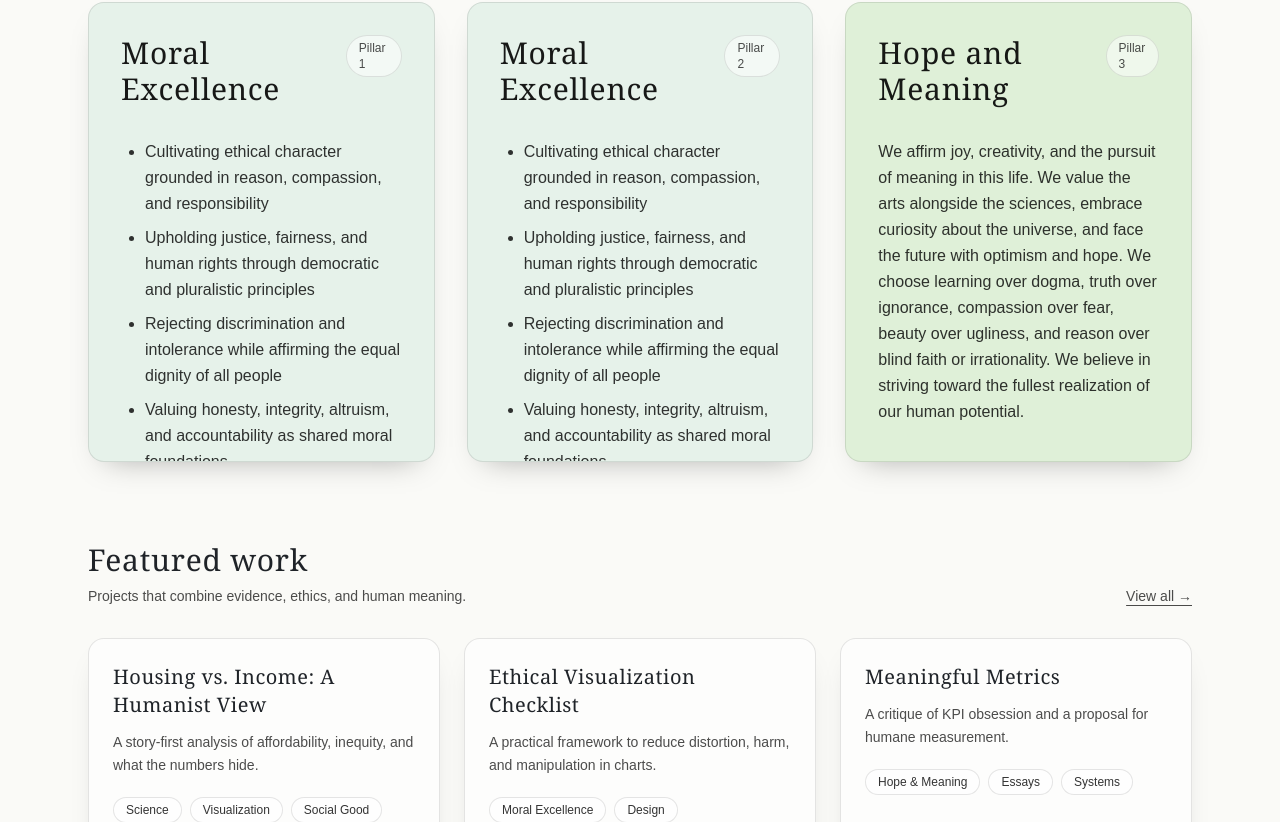
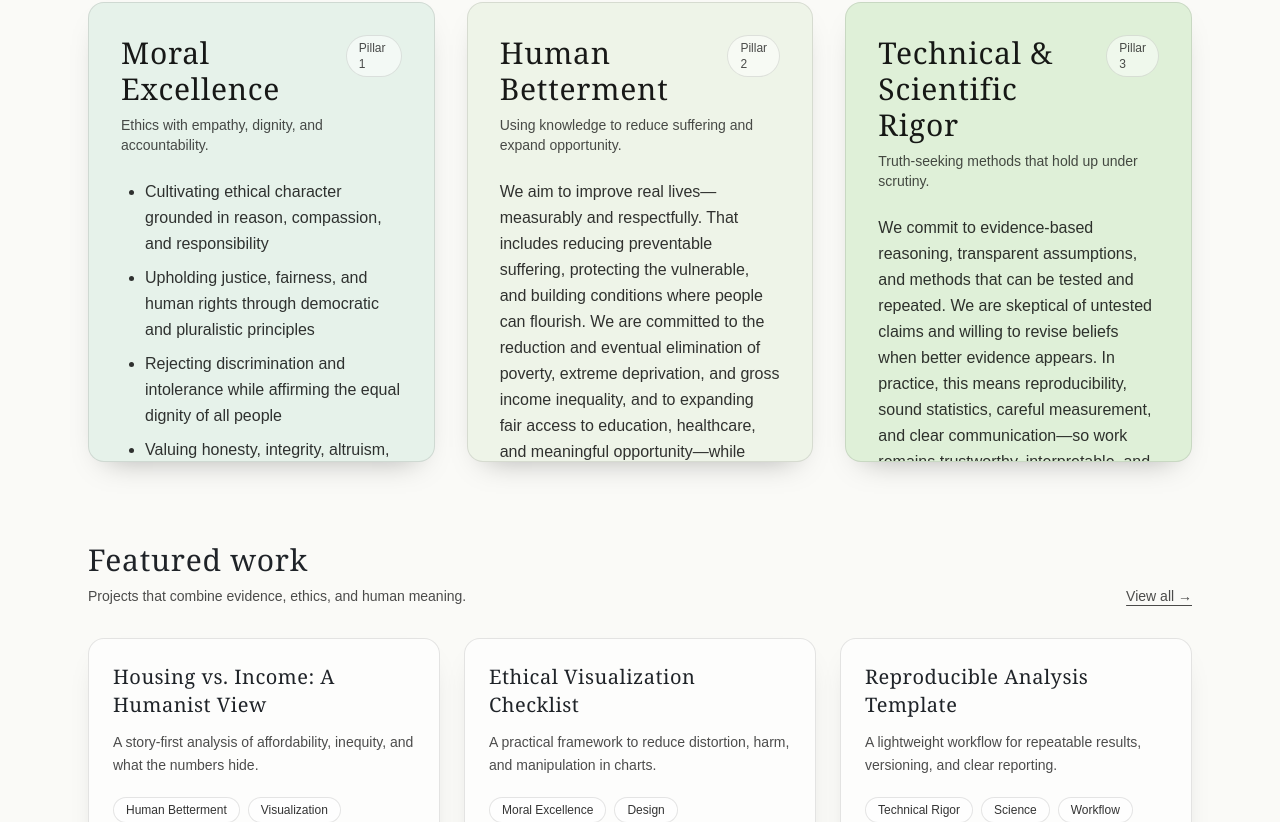
Before and after one commit to BryanB-prog/ThreePillars, a Next.js app: page / in a window 1280 px wide. Shown: the part 498-1320 px from the top of the page. Built offline with nearby package versions, Linux system fonts and the light colour scheme.

Commit message:
Update page.tsx

```diff
--- a/app/page.tsx
+++ b/app/page.tsx
@@ -1,4 +1,3 @@
-
 // app/page.tsx
 // Sentropy — Modern / Data Humanism homepage (Next.js App Router + Tailwind)
 
@@ -7,7 +6,7 @@ import Link from "next/link";
 type Pillar = {
   title: string;
   subtitle: string;
-  blurb: string;
+  blurb: React.ReactNode; // allows string OR JSX (like <ul>)
   bg: string; // Tailwind bg class
   href: string;
   points: string[];
@@ -24,7 +23,7 @@ type Project = {
 const pillars: Pillar[] = [
   {
     title: "Moral Excellence",
-  subtitle: "",
+    subtitle: "Ethics with empathy, dignity, and accountability.",
     blurb: (
       <ul className="list-disc pl-6 space-y-2">
         <li>Cultivating ethical character grounded in reason, compassion, and responsibility</li>
@@ -32,8 +31,8 @@ const pillars: Pillar[] = [
         <li>Rejecting discrimination and intolerance while affirming the equal dignity of all people</li>
         <li>Valuing honesty, integrity, altruism, and accountability as shared moral foundations</li>
         <li>Encouraging moral reflection guided by evidence, consequences, and rational inquiry</li>
-      <li>Supporting the moral education of children, fostering empathy, critical thinking, and compassion</li>
-      <li>Respecting personal autonomy, privacy, and dignity, including informed life and healthcare choices</li>
+        <li>Supporting moral education that fosters empathy, critical thinking, and compassion</li>
+        <li>Respecting personal autonomy, privacy, and dignity—including informed life and healthcare choices</li>
       </ul>
     ),
     bg: "bg-[#E6F2EA]",
@@ -45,39 +44,33 @@ const pillars: Pillar[] = [
       "Responsible evaluation",
     ],
   },
-
   {
-  title: "Moral Excellence",
-  subtitle: "",
-  blurb: (
-    <ul className="list-disc pl-6 space-y-2">
-      <li>Cultivating ethical character grounded in reason, compassion, and responsibility</li>
-      <li>Upholding justice, fairness, and human rights through democratic and pluralistic principles</li>
-      <li>Rejecting discrimination and intolerance while affirming the equal dignity of all people</li>
-      <li>Valuing honesty, integrity, altruism, and accountability as shared moral foundations</li>
-      <li>Encouraging moral reflection guided by evidence, consequences, and rational inquiry</li>
-      <li>Supporting the moral education of children, fostering empathy, critical thinking, and compassion</li>
-      <li>Respecting personal autonomy, privacy, and dignity, including informed life and healthcare choices</li>
-    </ul>
-  ),
-  bg: "bg-[#E6F2EA]",
-  href: "/ethics",
+    title: "Human Betterment",
+    subtitle: "Using knowledge to reduce suffering and expand opportunity.",
+    blurb:
+      "We aim to improve real lives—measurably and respectfully. That includes reducing preventable suffering, protecting the vulnerable, and building conditions where people can flourish. We are committed to the reduction and eventual elimination of poverty, extreme deprivation, and gross income inequality, and to expanding fair access to education, healthcare, and meaningful opportunity—while caring for the world we share.",
+    bg: "bg-[#EEF4E8]",
+    href: "/betterment",
     points: [
-    "Human dignity over metrics",
-    "Bias & harm analysis",
-    "Privacy & consent",
-    "Responsible evaluation",
+      "End poverty & deprivation",
+      "Reduce extreme inequality",
+      "Access to education & care",
+      "Stewardship for future generations",
     ],
   },
-
   {
-    title: "Hope and Meaning",
-    subtitle: "",
+    title: "Technical & Scientific Rigor",
+    subtitle: "Truth-seeking methods that hold up under scrutiny.",
     blurb:
-      "We affirm joy, creativity, and the pursuit of meaning in this life. We value the arts alongside the sciences, embrace curiosity about the universe, and face the future with optimism and hope. We choose learning over dogma, truth over ignorance, compassion over fear, beauty over ugliness, and reason over blind faith or irrationality. We believe in striving toward the fullest realization of our human potential.",
+      "We commit to evidence-based reasoning, transparent assumptions, and methods that can be tested and repeated. We are skeptical of untested claims and willing to revise beliefs when better evidence appears. In practice, this means reproducibility, sound statistics, careful measurement, and clear communication—so work remains trustworthy, interpretable, and accountable.",
     bg: "bg-[#DFF0D8]",
-    href: "/meaning",
-    points: ["Well-being & community", "Social impact narratives", "Design for trust", "Compassionate systems"],
+    href: "/rigor",
+    points: [
+      "Reproducible workflows",
+      "Statistical discipline",
+      "Interpretability & clarity",
+      "Transparent assumptions",
+    ],
     hasArt: true,
   },
 ];
@@ -85,24 +78,21 @@ const pillars: Pillar[] = [
 const featuredProjects: Project[] = [
   {
     title: "Housing vs. Income: A Humanist View",
-    oneLiner:
-      "A story-first analysis of affordability, inequity, and what the numbers hide.",
-    tags: ["Science", "Visualization", "Social Good"],
+    oneLiner: "A story-first analysis of affordability, inequity, and what the numbers hide.",
+    tags: ["Human Betterment", "Visualization", "Social Good"],
     href: "/work/housing-income",
   },
   {
     title: "Ethical Visualization Checklist",
-    oneLiner:
-      "A practical framework to reduce distortion, harm, and manipulation in charts.",
+    oneLiner: "A practical framework to reduce distortion, harm, and manipulation in charts.",
     tags: ["Moral Excellence", "Design", "Communication"],
     href: "/work/ethical-viz",
   },
   {
-    title: "Meaningful Metrics",
-    oneLiner:
-      "A critique of KPI obsession and a proposal for humane measurement.",
-    tags: ["Hope & Meaning", "Essays", "Systems"],
-    href: "/writing/meaningful-metrics",
+    title: "Reproducible Analysis Template",
+    oneLiner: "A lightweight workflow for repeatable results, versioning, and clear reporting.",
+    tags: ["Technical Rigor", "Science", "Workflow"],
+    href: "/work/reproducible-template",
   },
 ];
 
@@ -120,9 +110,9 @@ const recentWriting = [
     date: "2025",
   },
   {
-    title: "Designing for Dignity",
-    desc: "Small UI choices that protect people from harm.",
-    href: "/writing/designing-for-dignity",
+    title: "Reproducibility as Respect",
+    desc: "Why rigor is ethical—and how to practice it without arrogance.",
+    href: "/writing/reproducibility-as-respect",
     date: "2025",
   },
 ];
@@ -155,9 +145,7 @@ function PillarCard({ p, index }: { p: Pillar; index: number }) {
 
       <div className="relative flex h-full flex-col p-8">
         <div className="flex items-start justify-between gap-4">
-          <h2 className="font-serif text-3xl tracking-wide text-black/90">
-            {p.title}
-          </h2>
+          <h2 className="font-serif text-3xl tracking-wide text-black/90">{p.title}</h2>
           <span className="rounded-full border border-black/10 bg-white/50 px-3 py-1 text-xs text-black/70">
             Pillar {index + 1}
           </span>
@@ -165,9 +153,10 @@ function PillarCard({ p, index }: { p: Pillar; index: number }) {
 
         <p className="mt-2 text-sm text-black/70">{p.subtitle}</p>
 
-        <p className="mt-6 max-w-[32ch] text-base leading-relaxed text-black/80">
+        {/* NOTE: use div instead of p so lists render correctly */}
+        <div className="mt-6 max-w-[32ch] text-base leading-relaxed text-black/80">
           {p.blurb}
-        </p>
+        </div>
 
         <ul className="mt-8 space-y-2 text-sm text-black/75">
           {p.points.map((pt) => (
@@ -181,7 +170,6 @@ function PillarCard({ p, index }: { p: Pillar; index: number }) {
         <div className="mt-auto pt-8">
           {p.hasArt ? (
             <div className="relative mt-2 overflow-hidden rounded-xl border border-black/10 bg-white/45 p-4">
-              {/* inline placeholder illustration (no external files needed) */}
               <svg
                 viewBox="0 0 640 220"
                 className="h-28 w-full opacity-80"
@@ -229,10 +217,8 @@ function PillarCard({ p, index }: { p: Pillar; index: number }) {
               </svg>
 
               <div className="mt-2 flex items-center justify-between text-xs text-black/60">
-                <span>Hope is a direction.</span>
-                <span className="underline underline-offset-2 opacity-70">
-                  Explore →
-                </span>
+                <span>Rigor is a form of care.</span>
+                <span className="underline underline-offset-2 opacity-70">Explore →</span>
               </div>
             </div>
           ) : (
@@ -254,9 +240,7 @@ export default function HomePage() {
         <div className="mx-auto flex max-w-6xl items-center justify-between px-6 py-4">
           <Link href="/" className="group inline-flex items-baseline gap-2">
             <span className="font-serif text-xl tracking-wide">Three Pillars</span>
-            <span className="text-xs text-black/50 group-hover:text-black/70">
-              data humanism
-            </span>
+            <span className="text-xs text-black/50 group-hover:text-black/70">data humanism</span>
           </Link>
 
           <nav className="hidden items-center gap-6 text-sm md:flex">
@@ -349,9 +333,7 @@ export default function HomePage() {
                 className="group rounded-2xl border border-black/10 bg-white/60 p-6 shadow-[0_14px_30px_-18px_rgba(0,0,0,0.25)] hover:bg-white focus:outline-none focus-visible:ring-2 focus-visible:ring-black/40"
               >
                 <h3 className="font-serif text-xl tracking-wide">{proj.title}</h3>
-                <p className="mt-3 text-sm leading-relaxed text-black/70">
-                  {proj.oneLiner}
-                </p>
+                <p className="mt-3 text-sm leading-relaxed text-black/70">{proj.oneLiner}</p>
                 <div className="mt-5 flex flex-wrap gap-2">
                   {proj.tags.map((t) => (
                     <Tag key={t}>{t}</Tag>
@@ -417,13 +399,10 @@ export default function HomePage() {
         <section className="mx-auto max-w-6xl px-6 pb-24">
           <div className="grid grid-cols-1 gap-10 md:grid-cols-12 md:items-center">
             <div className="md:col-span-7">
-              <h2 className="font-serif text-3xl tracking-wide">
-                Build kinder systems.
-              </h2>
+              <h2 className="font-serif text-3xl tracking-wide">Build kinder systems.</h2>
               <p className="mt-4 text-base leading-relaxed text-black/70">
-                Sentropy is a personal framework for choosing what to build, how to
-                evaluate it, and who it should serve. If you’d like to collaborate,
-                talk research, or share a project idea, reach out.
+                Sentropy is a personal framework for choosing what to build, how to evaluate it, and who it should serve.
+                If you’d like to collaborate, talk research, or share a project idea, reach out.
               </p>
               <div className="mt-8 flex flex-wrap gap-3">
                 <Link
@@ -460,9 +439,7 @@ export default function HomePage() {
 
       <footer className="border-t border-black/10 bg-[#FAFAF7]">
         <div className="mx-auto flex max-w-6xl flex-col gap-4 px-6 py-10 md:flex-row md:items-center md:justify-between">
-          <p className="text-sm text-black/60">
-            © {new Date().getFullYear()} Sentropy
-          </p>
+          <p className="text-sm text-black/60">© {new Date().getFullYear()} Sentropy</p>
           <div className="flex flex-wrap gap-6 text-sm">
             <Link className="text-black/70 hover:text-black" href="/work">
               Work
```
Lines whose indentation alone changed are shown as unchanged.
